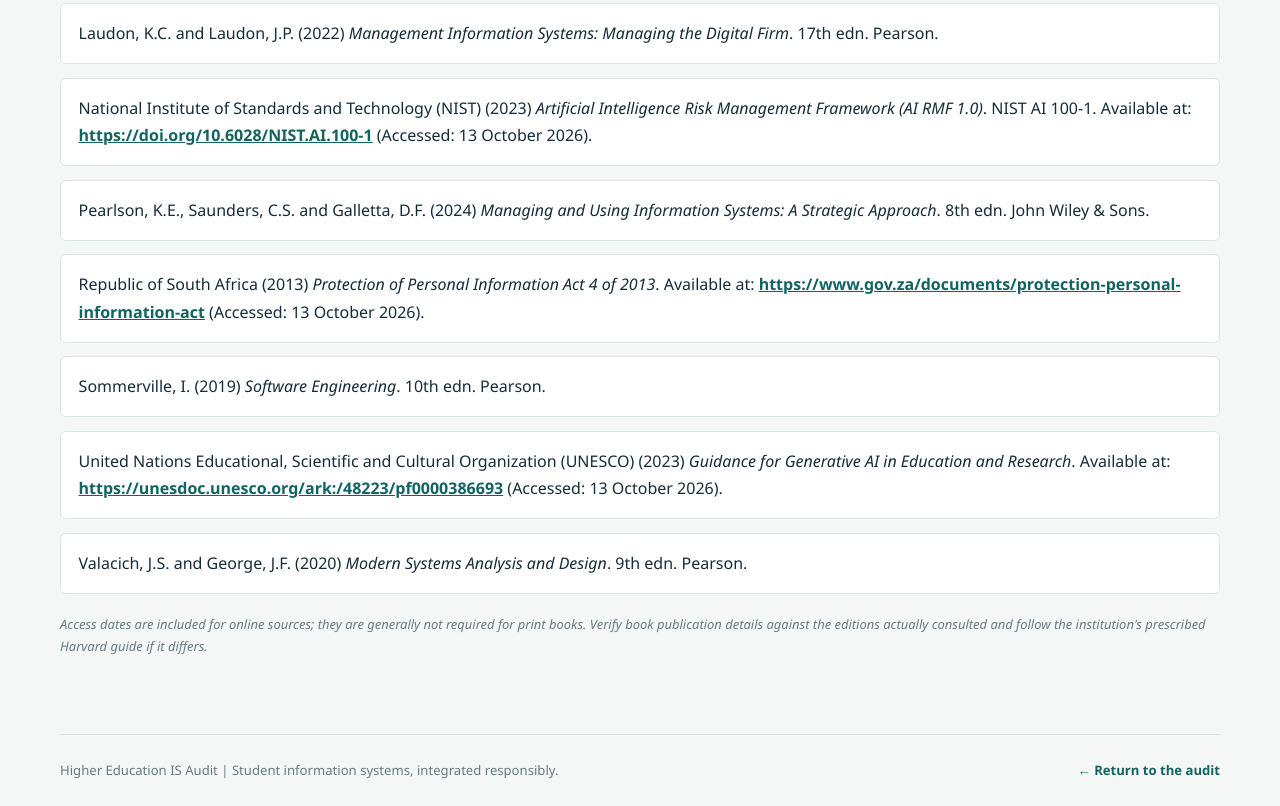
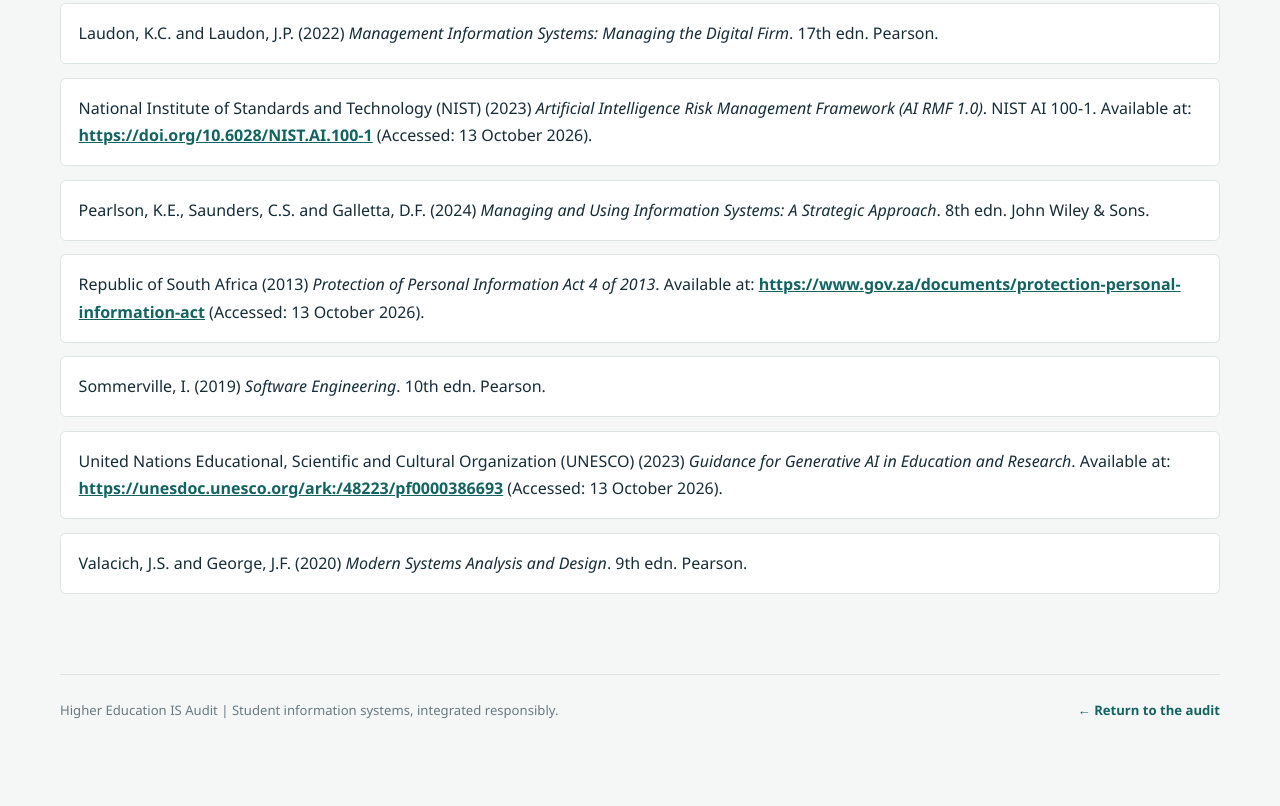
Before and after one commit to 605857Brilliant/inf1781-is-auditGroupP2-7, a plain HTML site: page references.html in a window 1280 px wide. Shown: the part 442-1248 px from the top of the page. After the commit the page ends 1188 px from the top, so only its background shows below. Drawn offline with Linux system fonts and the light colour scheme.

Commit message:
Remove source note from references.html
Removed note about access dates for online sources.

```diff
--- a/references.html
+++ b/references.html
@@ -45,7 +45,6 @@
             <li>United Nations Educational, Scientific and Cultural Organization (UNESCO) (2023) <em>Guidance for Generative AI in Education and Research</em>. Available at: <a href="https://unesdoc.unesco.org/ark:/48223/pf0000386693" target="_blank" rel="noopener noreferrer">https://unesdoc.unesco.org/ark:/48223/pf0000386693</a> (Accessed: 13 October 2026).</li>
             <li>Valacich, J.S. and George, J.F. (2020) <em>Modern Systems Analysis and Design</em>. 9th edn. Pearson.</li>
         </ul>
-        <p class="source-note">Access dates are included for online sources; they are generally not required for print books. Verify book publication details against the editions actually consulted and follow the institution's prescribed Harvard guide if it differs.</p>
     </main>
 
     <footer class="site-footer">
```
